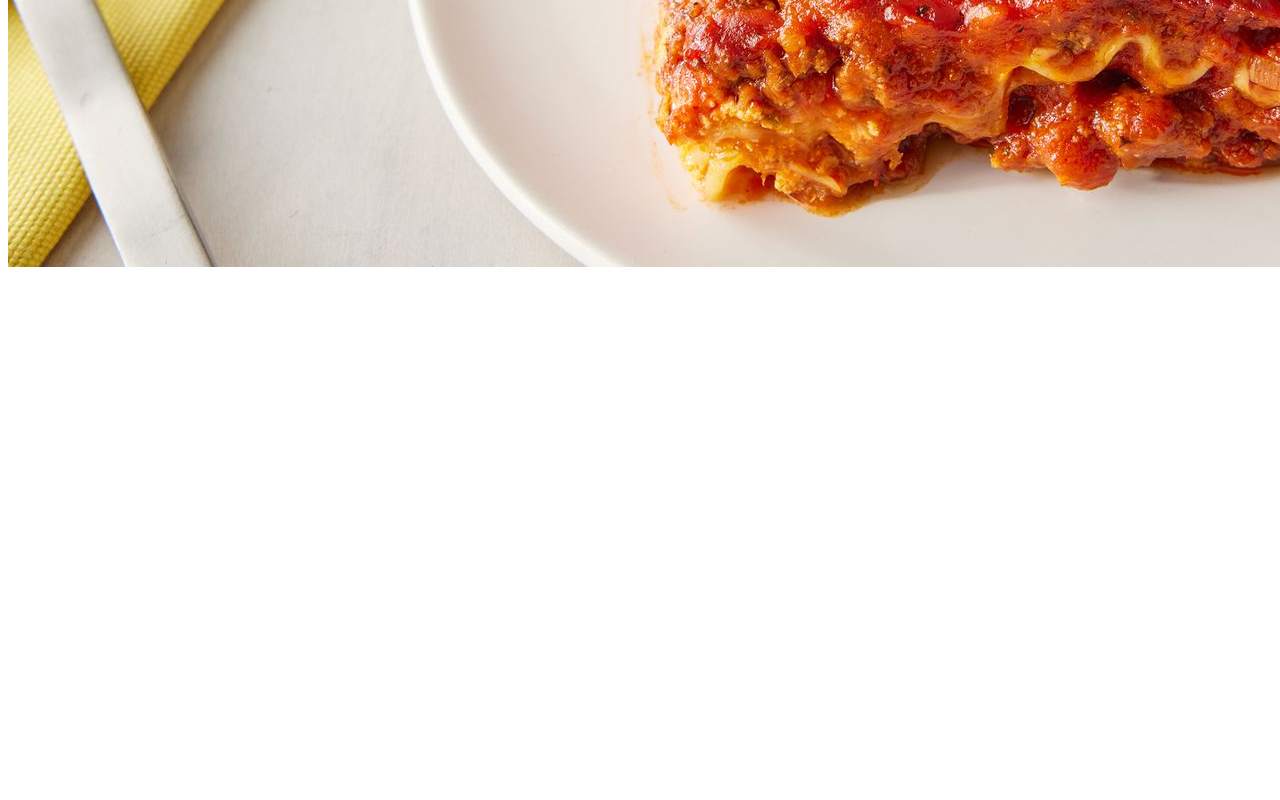
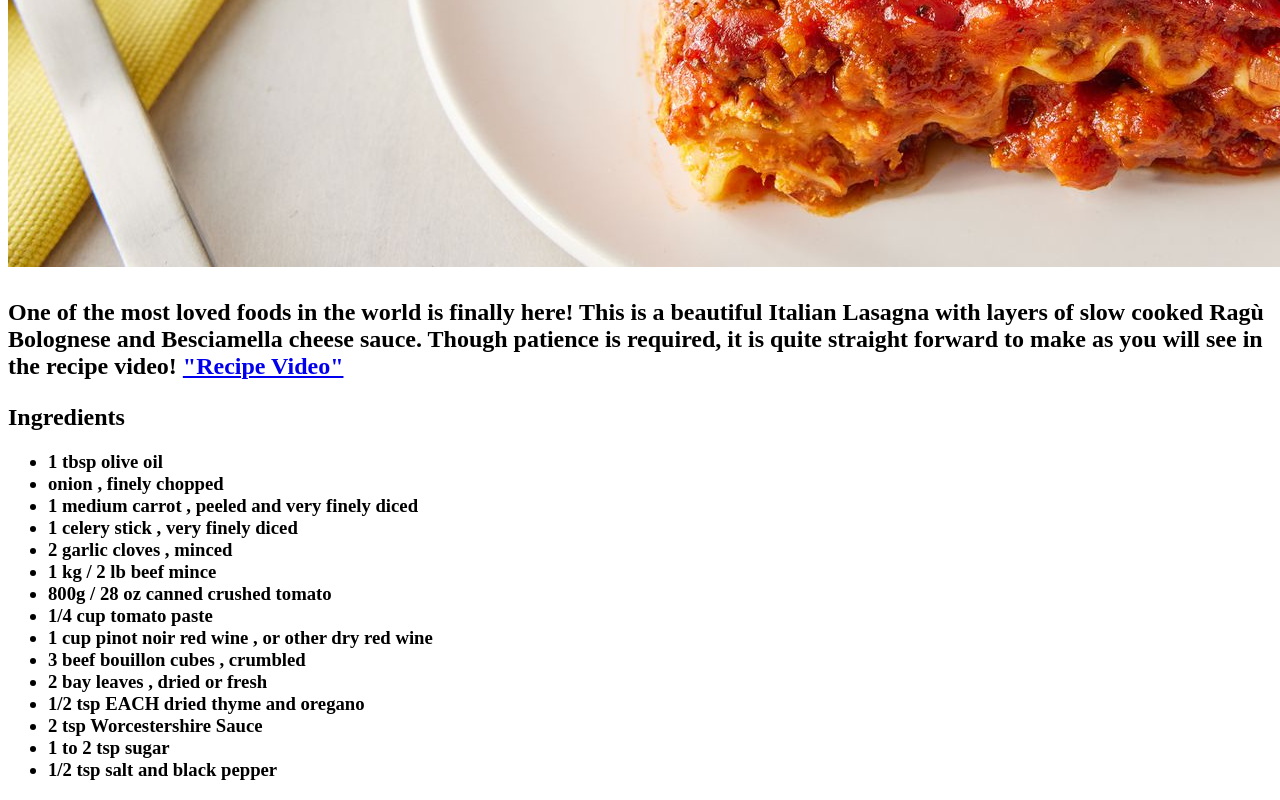
Before and after one commit to DanRhoades/odin-recipes, a plain HTML site: page recipes/lasagna.html in a window 1280 px wide. Shown: the part 563-1363 px from the top of the page. Before the commit the page ends 859 px from the top, so only its background shows below. Drawn offline with Linux system fonts and the light colour scheme.

Commit message:
updated recipe. added link to video on youtube.

```diff
--- a/recipes/lasagna.html
+++ b/recipes/lasagna.html
@@ -7,6 +7,24 @@
 <body>
     <h1>Lasagna<h1>
     <img src="../img/lasagna.jpg">
+    <h2><p>One of the most loved foods in the world is finally here! This is a beautiful Italian Lasagna with layers of slow cooked Ragù Bolognese and Besciamella cheese sauce.  Though patience is required, it is quite straight forward to make as you will see in the recipe video! <a href="https://www.youtube.com/watch?v=uB6G74O2kq4">"Recipe Video"</p></h2></a>
+    <p><h2><strong>Ingredients</strong></h2></p>
+    <p><ul><h3>
+        <li>1 tbsp olive oil</li>
+        <li>onion , finely chopped</li>
+        <li>1 medium carrot , peeled and very finely diced</li>
+        <li>1 celery stick , very finely diced</li>
+        <li>2 garlic cloves , minced</li>
+        <li>1 kg / 2 lb beef mince</li>
+        <li>800g / 28 oz canned crushed tomato</li>
+        <li>1/4 cup tomato paste</li>
+        <li>1 cup pinot noir red wine , or other dry red wine</li>
+        <li>3 beef bouillon cubes , crumbled</li>
+        <li>2 bay leaves , dried or fresh</li>
+        <li>1/2 tsp EACH dried thyme and oregano</li>
+        <li>2 tsp Worcestershire Sauce</li>
+        <li>1 to 2 tsp sugar</li>
+        <li>1/2 tsp salt and black pepper</li></h3></ul></p>
 
 
 </body>
```
